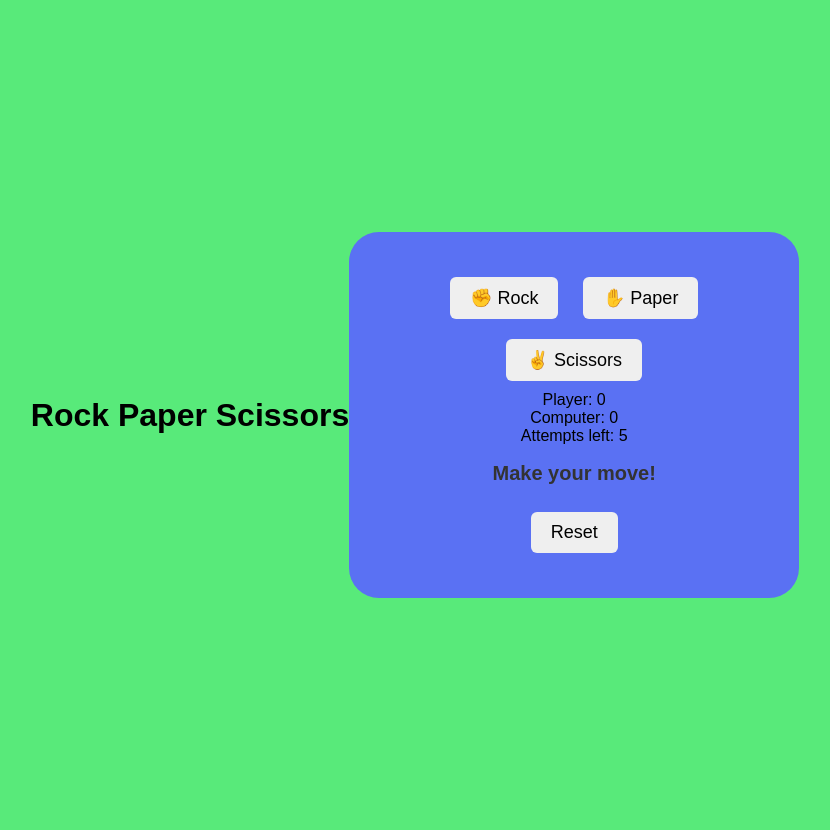
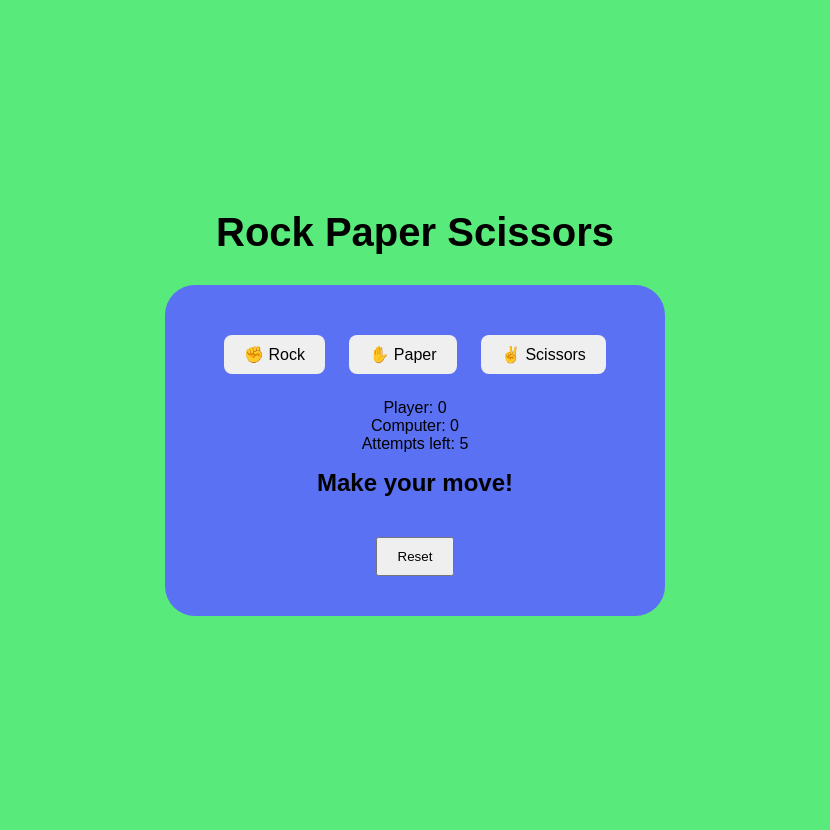
Before and after one commit to Leelamadhusri/gamingProject, a Django app: page /rps/ in a window 1280 px wide. Shown: the whole page, without its empty margins (225-1055 px from the left). After the commit the page ends 616 px from the top, so only its background shows below. Run offline with Django 5.2, Linux system fonts and the light colour scheme; a user stored in the database is signed in.

Commit message:
Fixed css  settings

```diff
--- a/static/css/styling.css
+++ b/static/css/styling.css
@@ -1,62 +1,73 @@
-body {
+body{
     font-family: Arial, sans-serif;
-    text-align: center;
     margin: 0;
-    background-color: rgb(88, 234, 122);
+    background-color: rgb(88,234,122);
 
-    display: flex;
-    justify-content: center;
-    align-items: center;
+    display:flex;
+    justify-content:center;
+    align-items:center;
 
-    min-height: 100vh;
-    padding: 15px;
+    min-height:100vh;
 }
 
-/* Game container */
-.box1{
-    background-color: rgb(90, 113, 243);
-
-    width: 90%;
-    max-width: 450px;
-
-    padding: 35px 25px;
-
-    border-radius: 30px;
-
-    background-size: cover;
-    background-position: center;
-    background-repeat: no-repeat;
-
-    box-sizing: border-box;
+/* Wrapper */
+.container{
+    text-align:center;
 }
 
-/* Buttons */
-button {
-    font-size: clamp(14px, 3vw, 18px);
-    padding: 10px 20px;
-    margin: 10px;
-
-    cursor: pointer;
-    border: none;
-    border-radius: 6px;
+/* Title */
+.container h1{
+    font-size:40px;
+    margin-bottom:30px;
 }
 
-/* Result text */
-#result {
-    color: #333;
-    font-size: clamp(16px, 3vw, 20px);
+/* Game box */
+.box1{
+    background-color: rgb(90,113,243);
+
+    width:420px;
+    padding:40px;
+
+    border-radius:30px;
 }
 
-/* Mobile improvements */
-@media (max-width: 480px) {
+/* Choice buttons */
+.choice-btn{
+    font-size:16px;
+    padding:10px 20px;
+    margin:10px;
+
+    border:none;
+    border-radius:8px;
+    cursor:pointer;
+}
+
+/* Scoreboard */
+.scoreboard{
+    margin-top:15px;
+}
+
+/* Result */
+#result{
+    margin-top:15px;
+}
+
+/* Reset button */
+#reset-btn{
+    margin-top:20px;
+    padding:10px 20px;
+}
+
+/* Mobile responsive */
+@media (max-width:600px){
 
     .box1{
-        padding: 25px 18px;
-        border-radius: 20px;
+        width:90%;
+        padding:25px;
     }
 
-    button{
-        padding: 8px 16px;
+    .container h1{
+        font-size:28px;
     }
 
 }
--- a/templates/games/rps.html
+++ b/templates/games/rps.html
@@ -4,11 +4,16 @@
 <head>
     <title>Rock Paper Scissors</title>
     <link rel="stylesheet" href="{% static 'css/styling.css' %}">
+</head>
 
-</head>
 <body>
+
+<div class="container">
+
     <h1>Rock Paper Scissors</h1>
+
     <div class="box1">
+
         <div class="choices">
             <button class="choice-btn" onclick="playGame('rock')">✊ Rock</button>
             <button class="choice-btn" onclick="playGame('paper')">✋ Paper</button>
@@ -22,12 +27,18 @@
         </div>
 
         <p id="computer"></p>
+
         <h2 id="result">Make your move!</h2>
+
         <div class="controls">
             <button id="reset-btn">Reset</button>
         </div>
+
     </div>
 
-    <script src="{% static 'js/index.js' %}"></script>
+</div>
+
+<script src="{% static 'js/index.js' %}"></script>
+
 </body>
 </html>
```
Also changed, not shown: static/css/auth.css (+14 -5 lines), static/css/ball.css (+6 -21 lines), static/js/ball.js (+16 -7 lines), templates/games/ball.html (+7 -5 lines), 4 other files.
